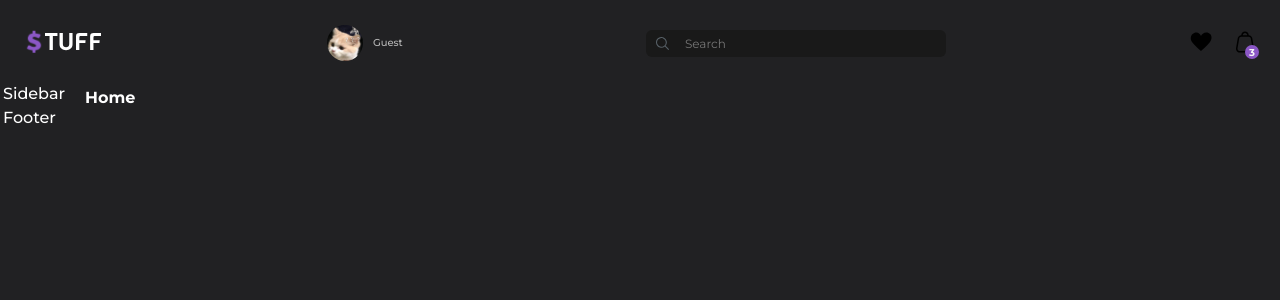
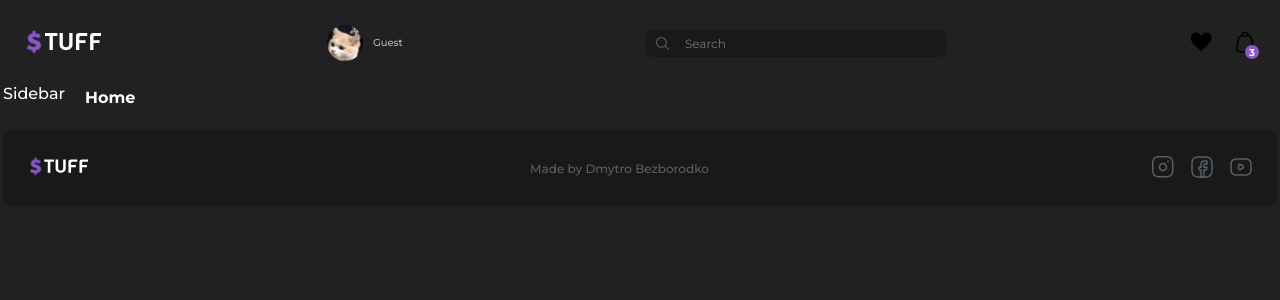
Before and after one commit to dBezb/online-market, a React (Create React App) app: page / in a window 1280 px wide. Shown: the top 300 px of the page. Built offline with nearby package versions, Linux system fonts and the light colour scheme; a web font is replaced by a local one.

Commit message:
Added footer

```diff
--- a/src/components/Footer/Footer.jsx
+++ b/src/components/Footer/Footer.jsx
@@ -1,5 +1,43 @@
+import React from "react";
+import styles from "../../styles/Footer.module.css";
+import { Link } from "react-router-dom";
+import { ROUTES } from "../../utils/routes";
+import LOGO from "../../images/logo.svg";
+
 const Footer = () => {
-  return <div>Footer</div>;
+  return (
+    <section className={styles.footer}>
+      <div className={styles.logo}>
+        <Link to={ROUTES.HOME}>
+          <img src={LOGO} alt="Stuff"></img>
+        </Link>
+      </div>
+      <div className={styles.rights}>Made by Dmytro Bezborodko</div>
+      <div className={styles.socials}>
+        <a href="https://instagram.com" target="_blank" rel="noreferrer">
+          <svg className="icon">
+            <use
+              xlinkHref={`${process.env.PUBLIC_URL}/sprite.svg#instagram`}
+            ></use>
+          </svg>
+        </a>
+        <a href="https://facebook.com" target="_blank" rel="noreferrer">
+          <svg className="icon">
+            <use
+              xlinkHref={`${process.env.PUBLIC_URL}/sprite.svg#facebook`}
+            ></use>
+          </svg>
+        </a>
+        <a href="https://youtube.com" target="_blank" rel="noreferrer">
+          <svg className="icon">
+            <use
+              xlinkHref={`${process.env.PUBLIC_URL}/sprite.svg#youtube`}
+            ></use>
+          </svg>
+        </a>
+      </div>
+    </section>
+  );
 };
 
 export default Footer;
```
